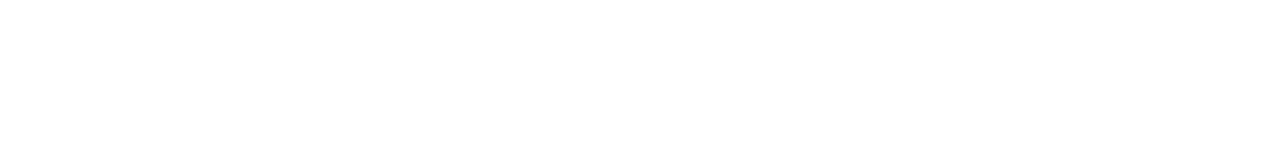
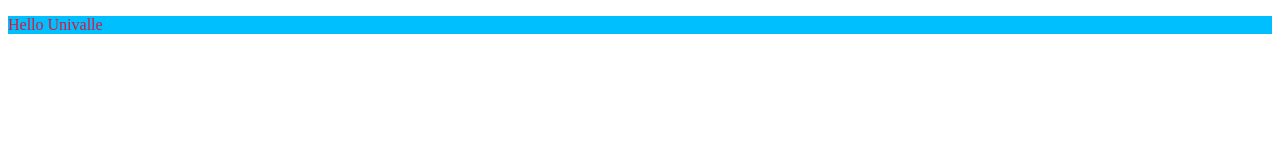
Before and after one commit to StevensonGraj/CalvacheBaltazarRosero-DSII-2021-2-50, a plain HTML site: page index.html in a window 1280 px wide. Drawn offline with Linux system fonts and the light colour scheme.

Commit message:
Creacion del Footer

```diff
--- a/index.html
+++ b/index.html
@@ -10,6 +10,10 @@
 
 <body>
 
+    <footer style="background-color: cadetblue;">
+        <p style="background-color: deepskyblue; color: crimson;">Hello Univalle</p>
+    </footer>
+
 </body>
 
 </html>
```
